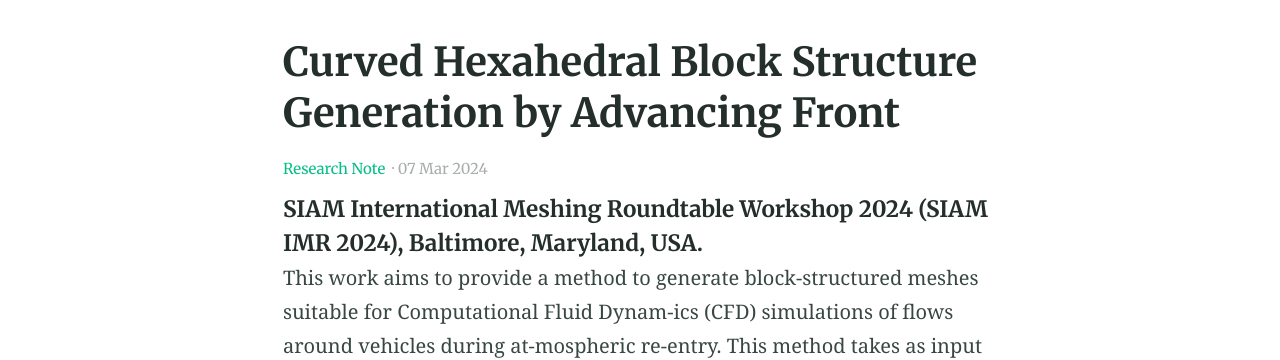
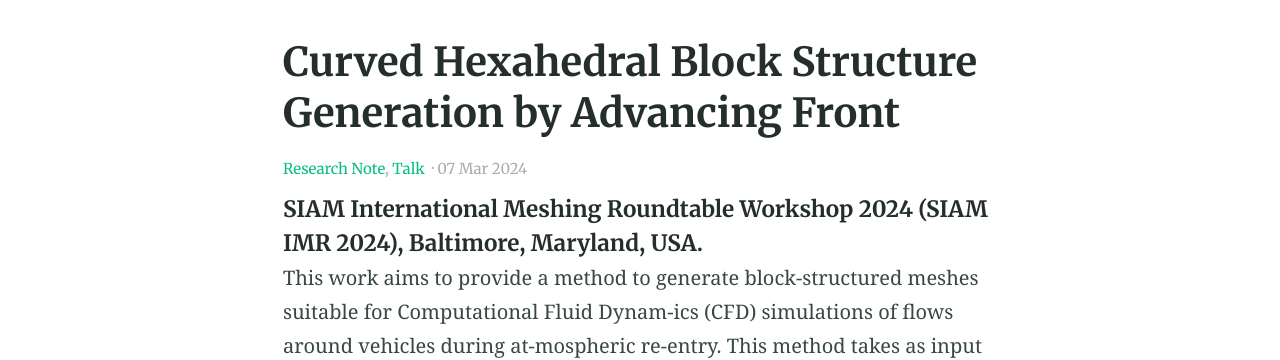
Before and after one commit to claireroche/claireroche.github.io, a Jekyll site: the page built from _posts/2024-03-07-research-note-imr.md, in a window 1280 px wide. Shown: the part 424-784 px from the top of the page. Built offline with Jekyll 4.4.1, drawn with Linux system fonts in a browser that asks for light colours; a style sheet for code colours, icons or effects is not loaded.

Commit message:
add talk

```diff
--- a/_posts/2024-03-07-research-note-imr.md
+++ b/_posts/2024-03-07-research-note-imr.md
@@ -2,6 +2,7 @@
 title: Curved Hexahedral Block Structure Generation by Advancing Front
 categories:
 - Research Note
+- Talk
 feature_image: "https://raw.githubusercontent.com/claireroche/claireroche.github.io/main/images/blossoms.png"
 ---
 
```
